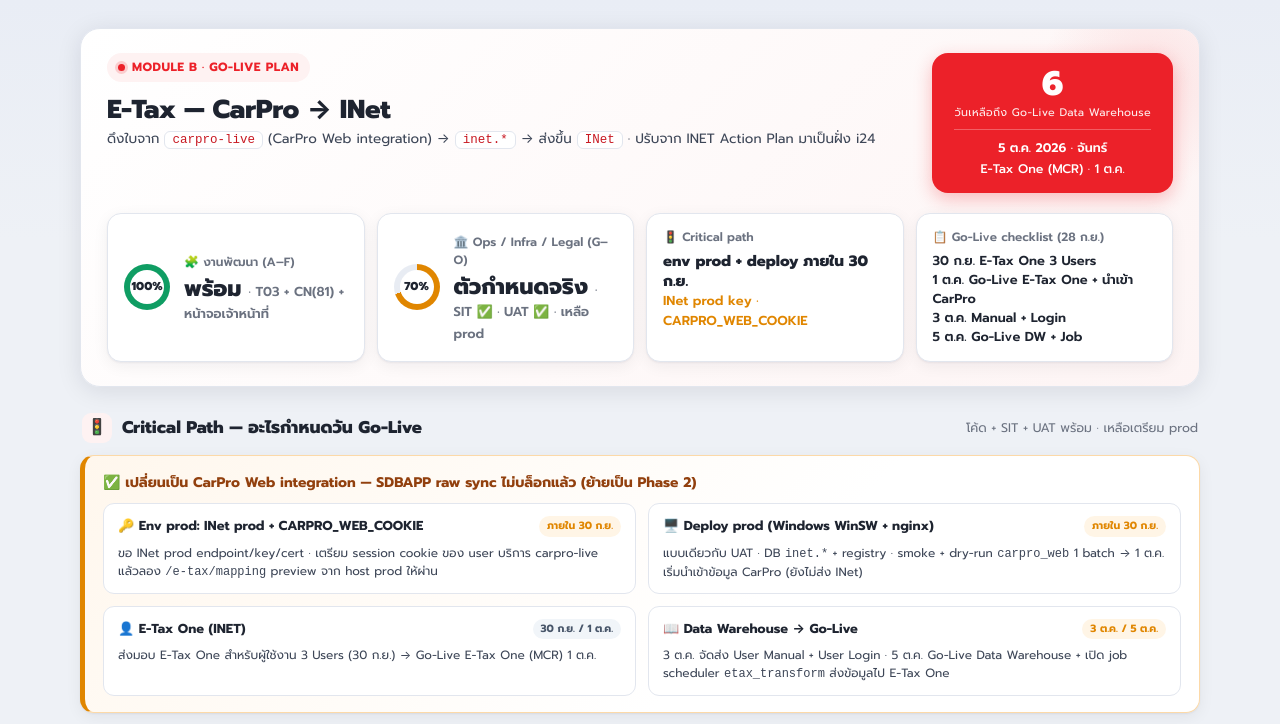
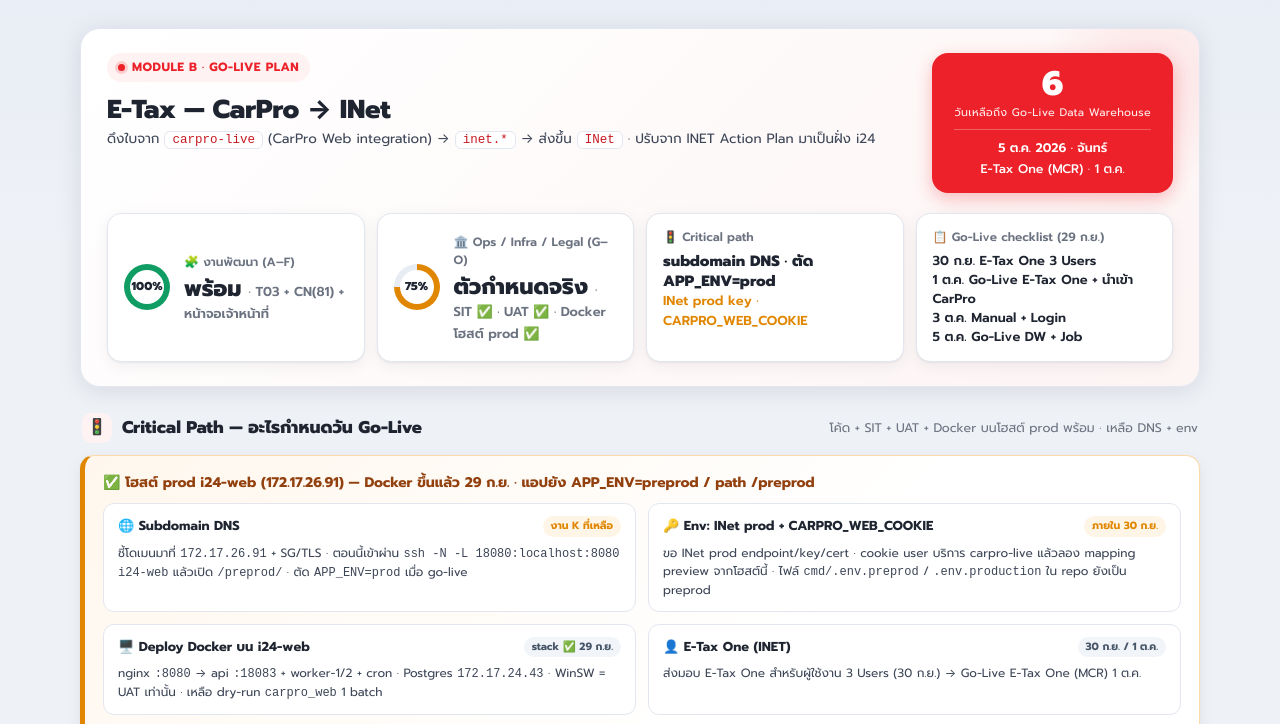
Before and after one commit to mgc-asia-plus/i24-etax-plan-timeline, a plain HTML site: page index.html in a window 1280 px wide. Shown: the top 724 px of the page. Drawn offline with Linux system fonts and the light colour scheme.

Commit message:
Update index.html

```diff
--- a/index.html
+++ b/index.html
@@ -233,18 +233,18 @@
         </div>
       </div>
       <div class="kpi ops">
-        <div class="ring" style="--p:70;--c:var(--amber)"><span>70%</span></div>
+        <div class="ring" style="--p:75;--c:var(--amber)"><span>75%</span></div>
         <div>
           <div class="kt">🏛️ Ops / Infra / Legal (G–O)</div>
-          <div class="kv">ตัวกำหนดจริง <small>· SIT ✅ · UAT ✅ · เหลือ prod</small></div>
+          <div class="kv">ตัวกำหนดจริง <small>· SIT ✅ · UAT ✅ · Docker โฮสต์ prod ✅</small></div>
         </div>
       </div>
       <div class="kpi">
         <div class="kt">🚦 Critical path</div>
-        <div class="kv" style="font-size:15px;line-height:1.3">env prod + deploy ภายใน 30 ก.ย.<br><small style="font-weight:600;color:var(--amber)">INet prod key · CARPRO_WEB_COOKIE</small></div>
+        <div class="kv" style="font-size:15px;line-height:1.3">subdomain DNS · ตัด APP_ENV=prod<br><small style="font-weight:600;color:var(--amber)">INet prod key · CARPRO_WEB_COOKIE</small></div>
       </div>
       <div class="kpi">
-        <div class="kt">📋 Go-Live checklist (28 ก.ย.)</div>
+        <div class="kt">📋 Go-Live checklist (29 ก.ย.)</div>
         <div class="kv" style="font-size:13px;line-height:1.45;font-weight:600">30 ก.ย. E-Tax One 3 Users<br>1 ต.ค. Go-Live E-Tax One + นำเข้า CarPro<br>3 ต.ค. Manual + Login<br>5 ต.ค. Go-Live DW + Job</div>
       </div>
     </div>
@@ -255,18 +255,22 @@
     <div class="section-h">
       <div class="ico">🚦</div>
       <h2>Critical Path — อะไรกำหนดวัน Go-Live</h2>
-      <div class="hint">โค้ด + SIT + UAT พร้อม · เหลือเตรียม prod</div>
+      <div class="hint">โค้ด + SIT + UAT + Docker บนโฮสต์ prod พร้อม · เหลือ DNS + env</div>
     </div>
     <div class="crit-banner">
-      <h3>✅ เปลี่ยนเป็น CarPro Web integration — SDBAPP raw sync ไม่บล็อกแล้ว (ย้ายเป็น Phase 2)</h3>
+      <h3>✅ โฮสต์ prod i24-web (172.17.26.91) — Docker ขึ้นแล้ว 29 ก.ย. · แอปยัง APP_ENV=preprod / path /preprod</h3>
       <div class="crit-list">
         <div class="crit-item">
-          <div class="ci-h">🔑 Env prod: INet prod + CARPRO_WEB_COOKIE<span class="tag pending">ภายใน 30 ก.ย.</span></div>
-          <p>ขอ INet prod endpoint/key/cert · เตรียม session cookie ของ user บริการ carpro-live แล้วลอง <code>/e-tax/mapping</code> preview จาก host prod ให้ผ่าน</p>
+          <div class="ci-h">🌐 Subdomain DNS<span class="tag pending">งาน K ที่เหลือ</span></div>
+          <p>ชี้โดเมนมาที่ <code>172.17.26.91</code> + SG/TLS · ตอนนี้เข้าผ่าน <code>ssh -N -L 18080:localhost:8080 i24-web</code> แล้วเปิด <code>/preprod/</code> · ตัด <code>APP_ENV=prod</code> เมื่อ go-live</p>
         </div>
         <div class="crit-item">
-          <div class="ci-h">🖥️ Deploy prod (Windows WinSW + nginx)<span class="tag pending">ภายใน 30 ก.ย.</span></div>
-          <p>แบบเดียวกับ UAT · DB <code>inet.*</code> + registry · smoke + dry-run <code>carpro_web</code> 1 batch → 1 ต.ค. เริ่มนำเข้าข้อมูล CarPro (ยังไม่ส่ง INet)</p>
+          <div class="ci-h">🔑 Env: INet prod + CARPRO_WEB_COOKIE<span class="tag pending">ภายใน 30 ก.ย.</span></div>
+          <p>ขอ INet prod endpoint/key/cert · cookie user บริการ carpro-live แล้วลอง mapping preview จากโฮสต์นี้ · ไฟล์ <code>cmd/.env.preprod</code> / <code>.env.production</code> ใน repo ยังเป็น preprod</p>
+        </div>
+        <div class="crit-item">
+          <div class="ci-h">🖥️ Deploy Docker บน i24-web<span class="tag wait">stack ✅ 29 ก.ย.</span></div>
+          <p>nginx <code>:8080</code> → api <code>:18083</code> + worker-1/2 + cron · Postgres <code>172.17.24.43</code> · WinSW = UAT เท่านั้น · เหลือ dry-run <code>carpro_web</code> 1 batch</p>
         </div>
         <div class="crit-item">
           <div class="ci-h">👤 E-Tax One (INET)<span class="tag wait">30 ก.ย. / 1 ต.ค.</span></div>
@@ -358,8 +362,10 @@
           <li><b>F34 payment</b> จาก <code>CASH_TRANSACTIONS</code> (via <code>tit.RECEIPT</code>) + <code>CREDIT_CARDS</code> · mask 4 หลักท้าย · คั่น <code>" | "</code> Title Case (10 ก.ย.)</li>
           <li><b>F68 WHT</b> = Σ(DEBIT−CREDIT) จาก <code>ACCOUNT_TRANS</code> (<code>ACCOUNT_NAME='WHT'</code>)</li>
           <li><b>F70</b> = <code>Agreement No.:</code> เสมอ · ใบลดหนี้ต่อ <code>Reason: {credit_note_reason}</code> (<code>REMARKS.RMK_REMARK</code>) · ต่อท้าย F34 · ไม่ใช้ <code>agreement_remark</code></li>
+          <li><b>โฮสต์ prod</b> = Linux i24-web <code>172.17.26.91</code> (Docker) · แอปยัง <code>APP_ENV=preprod</code> + <code>APP_BASE_PATH=/preprod</code> · Postgres <code>172.17.24.43</code></li>
           <li><b>ต้นทาง Phase 1</b> = <code>carpro_web</code>: invoice list + PDF <code>PrintTaxInvoicThai</code> + IREM/agreement/driver + Handle Payment (หา H07 ของ 81) · env <code>CARPRO_WEB_COOKIE</code></li>
           <li><b>Job</b> = <code>/e-tax/job-scheduler</code> 12:00 / 18:00 / 23:00 · batch = <code>force_resubmit</code> ก่อน แล้วใบวันนี้จาก carpro-live</li>
+          <li><b>Hub HTML</b> (<code>deploy/nginx/html</code> ลิงก์ <code>/etax-uat/</code>) = <b>UAT Windows เท่านั้น</b> · Docker บน i24-web ไม่ใช้ hub — nginx proxy ทั้ง <code>/</code> ไป API ที่ prefix <code>/preprod</code></li>
           <li><b>Raw/staging</b> (<code>i24-data-platform</code>) → Phase 2 · intake staging ถูกปิดในโค้ด</li>
         </ul>
       </div>
@@ -368,7 +374,7 @@
         <ul>
           <li><span class="chip red">RISK</span><b>CARPRO_WEB_COOKIE หมดอายุ</b> → ทั้ง batch fail · ใช้ user บริการ + เช็ค preview ทุกเช้า · ต่อ cookie แล้ว Re-Sync</li>
           <li><span class="chip amber">RISK</span><b>carpro-live ล่ม / layout PDF เปลี่ยน</b> → validator บล็อกก่อนส่ง · error ต่อใบโชว์ admin</li>
-          <li><span class="chip amber">RISK</span><b>Timeline สั้น</b> — prod / INet prod key / cookie ต้องพร้อมภายใน 30 ก.ย. (นำเข้าข้อมูล 1 ต.ค.) · ไม่เปิด job 5 ต.ค. โดยไม่มี dry-run prod</li>
+          <li><span class="chip amber">RISK</span><b>Timeline สั้น</b> — DNS + INet prod key + cookie ต้องทันนำเข้า 1 ต.ค. · stack โฮสต์ขึ้นแล้ว 29 ก.ย. · ไม่เปิด job 5 ต.ค. โดยไม่มี dry-run</li>
           <li><span class="chip amber">RISK</span><b>นำเข้า 1–4 ต.ค.</b> — job scheduler ต้องปิดจนถึง 5 ต.ค. เพื่อไม่ส่ง E-Tax One ก่อนวัน</li>
           <li><span class="chip" style="background:var(--green-soft);color:var(--green)">ปิดแล้ว</span><b>SDBAPP raw sync</b> — ไม่อยู่บน critical path (ใช้ CarPro Web) → Phase 2</li>
           <li><span class="chip" style="background:var(--green-soft);color:var(--green)">ปิดแล้ว</span><b>บ.อ.01</b> 3 ก.ย. · <b>SIT</b> 15 ก.ย. · <b>UAT</b> 22 ก.ย.</li>
@@ -380,7 +386,7 @@
 
   <footer>
     Powered by i24 <span class="sep">·</span> อ้างอิง <a href="plan_timeline.md">plan_timeline.md</a> · <a href="mvp_scope.md">mvp_scope.md</a> · <a href="pipeline_architecture.md">pipeline_architecture.md</a>
-    <span class="sep">·</span> Last updated 28 ก.ย. 2026
+    <span class="sep">·</span> Last updated 29 ก.ย. 2026
   </footer>
 </div>
 
@@ -412,7 +418,7 @@
   [8,"SIT / INet sandbox — ผ่าน 100% (15 ก.ย.)","i24 + INET",4,4,"d","done"],
   [9,"UAT + Training — 22 ก.ย. ✅","i24 + INET",5,5,"d","done"],
   [10,"Env prod: INet prod key + CARPRO_WEB_COOKIE","i24 + INET",6,6,"c","crit"],
-  [11,"Deploy prod (WinSW + nginx) + dry-run — ภายใน 30 ก.ย.","i24",6,6,"c","crit"],
+  [11,"Deploy Docker i24-web ขึ้นแล้ว · รอ DNS — 29 ก.ย.","i24",6,6,"d","prog"],
   [12,"ส่งมอบ E-Tax One 3 Users (30 ก.ย.)","INET → BU",6,6,"b","todo"],
   [13,"Go-Live E-Tax One (MCR) + นำเข้าข้อมูล CarPro (1 ต.ค.)","INET + i24",7,8,"b","todo"],
   [14,"Readiness review + code freeze (2 ต.ค.)","i24",7,7,"c","crit"],
@@ -452,10 +458,10 @@
     "CSV → JSON keyed object · F-code generic (F38/F46/F48/F50) · phone <code>+66-</code> · H05/H06 CN · <b>UAT OK 27 ส.ค.</b> (PDF/XML) · <b>CN(81) ส่งจริงสำเร็จ 3 ก.ย. (ใบ 1800000587)</b> หลังแก้ ER002 (sign บวก ทั้ง line + footer, H07-H09).","เก็บ sample CN เพิ่ม + TH domestic"],
   ["D","Vehicle detail + payment source (F34)",100,"done",
     "vehicle: AGREEMENT_NO → CARSALE_OVERRIDE_LOG (ล่าสุด) → CAR_TECHNICAL · F34 จาก <code>CASH_TRANSACTIONS</code> (RECEIPT) + CREDIT_CARDS · 10 ก.ย. คั่น <code>\" | \"</code> Title Case.","—"],
-  ["E","SQL schema (inet.* + registry + pipeline log)",90,"prog",
-    "Phase 1 ใช้แค่ <code>03_inet_schema</code> → <code>04_etax_source_registry</code> → <code>02_pipeline_log</code> · raw/staging เก็บไว้ Phase 2.","deploy บน prod DB ภายใน 30 ก.ย."],
+  ["E","SQL schema (inet.* + registry + pipeline log)",95,"prog",
+    "บนโฮสต์ prod: API <code>Ensure*</code> แล้ว 29 ก.ย. (Postgres <code>172.17.24.43</code>) · raw/staging = Phase 2.","seed registry / branch_mapping / user_acl"],
   ["F","Admin UI (search / mapping / monitor)",100,"done",
-    "หน้าจอเจ้าหน้าที่เสร็จ: search / mapping preview / inet-documents monitor / branch / error remediation / job scheduler / users.","—"],
+    "หน้าจอเจ้าหน้าที่เสร็จ: search / mapping preview / inet-documents monitor / branch / error remediation / job scheduler / users.","ใช้ผ่าน /preprod/... หลัง DNS (ตอนนี้ tunnel :18080)"],
   ["G","Certificate / บ.อ.01 (สรรพากร)",100,"done",
     "<b>เรียบร้อยแล้ว — INET ยืนยัน 3 ก.ย.</b>: ขึ้นทะเบียน CA + บ.อ.01 ครบ · legal blocker ปลดล็อก.","ยืนยัน prod cert/key ตอน cutover"],
   ["H","INET coordination (JSON method / SIT / UAT)",90,"prog",
@@ -464,8 +470,8 @@
     "list + PDF <code>PrintTaxInvoicThai</code> + IREM/agreement/driver + Handle Payment (H07 ของ 81) · transform/preview/Re-Sync/job scheduler บังคับ <code>carpro_web</code>.","CARPRO_WEB_COOKIE prod ภายใน 30 ก.ย. → 1 ต.ค. เริ่มนำเข้าข้อมูล CarPro ให้ครบ (ยังไม่ส่ง INet)"],
   ["J","raw.carpro_* sync + staging (i24-data-platform)",0,"todo",
     "<b>ย้ายเป็น Phase 2</b> — ไม่บล็อก go-live แล้ว (Phase 1 ดึงจาก carpro-live ตรง).","Phase 2"],
-  ["K","Infra prod (Windows WinSW + nginx)",30,"crit",
-    "แบบเดียวกับ UAT (<code>C:\\Applications\\i24-etax-service</code>, api + worker-1/2 + cron) · AWS ECS → Phase 2.","เตรียม host + cmd/.env prod + deploy ภายใน 30 ก.ย."],
+  ["K","Infra prod (Docker บน i24-web 172.17.26.91)",90,"prog",
+    "โฮสต์นี้คือ <b>prod</b>. Compose Up 29 ก.ย. · แอปยัง <code>APP_ENV=preprod</code> + <code>/preprod</code> · nginx <code>:8080</code> · Postgres <code>172.17.24.43</code>. WinSW = UAT เท่านั้น.","subdomain DNS (+ SG/TLS) แล้วค่อย APP_ENV=prod"],
   ["L","SIT — INet sandbox",100,"done",
     "<b>ผ่าน 100% (15 ก.ย.)</b> · catalog July + samples · T03 + CN(81) ส่งผ่าน INET แล้ว.","—"],
   ["M","UAT + Training",100,"done",
@@ -521,7 +527,7 @@
   ["15 ก.ย.","M5","SIT — INet sandbox ผ่าน","ผ่าน 100%","done"],
   ["22 ก.ย.","M3b","CarPro Web integration ใช้ใน UAT","transform/preview/Re-Sync ผ่าน carpro_web","done"],
   ["22 ก.ย.","M6","UAT + Training","UAT Sign-Off FM-I24-IT-019","done"],
-  ["30 ก.ย.","M7a","Deploy prod + smoke + dry-run","/healthz เขียว · dry-run carpro_web ผ่าน","next"],
+  ["29 ก.ย.","M7a","Docker บนโฮสต์ prod ขึ้นแล้ว","stack ✅ · รอ DNS · env ยัง preprod","next"],
   ["30 ก.ย.","M7c","ส่งมอบ E-Tax One 3 Users","INET → BU · เข้า etax.one.th ได้ครบ",""],
   ["1 ต.ค.","M7d","Go-Live E-Tax One (MCR) + นำเข้าข้อมูล CarPro","inet.* มีใบจาก carpro_web ครบ · ยังไม่ส่ง INet",""],
   ["2 ต.ค.","M7","Readiness review + freeze","INet prod key + CARPRO_WEB_COOKIE + checklist ครบ",""],
```
